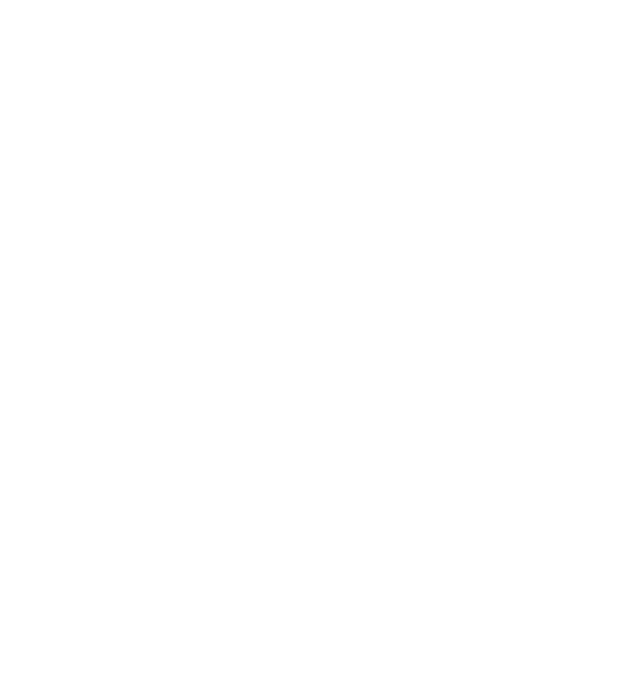
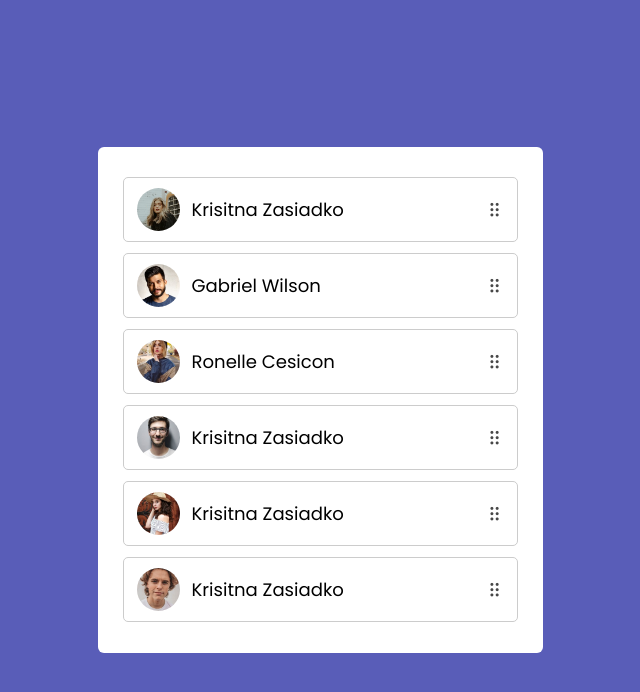
Before and after one commit to hmuaz/Drag-and-Drop-Sortable-List, a plain HTML site: page index.html in a window 1280 px wide. Shown: the whole page, without its empty margins (320-960 px from the left). Drawn offline with nearby package versions, Linux system fonts and the light colour scheme.

Commit message:
completed

```diff
--- a/index.html
+++ b/index.html
@@ -9,6 +9,52 @@
       rel="stylesheet"
       href="https://unicons.iconscout.com/release/v4.0.8/css/line.css"
     />
+    <script src="script.js" defer></script>
   </head>
-  <body></body>
+  <body>
+    <ul class="sortable-list">
+      <li class="item" draggable="true">
+        <div class="details">
+          <img src="images/img-1.jpg" alt="" />
+          <span>Krisitna Zasiadko</span>
+        </div>
+        <i class="uil uil-draggabledots"></i>
+      </li>
+      <li class="item" draggable="true">
+        <div class="details">
+          <img src="images/img-2.jpg" alt="" />
+          <span>Gabriel Wilson</span>
+        </div>
+        <i class="uil uil-draggabledots"></i>
+      </li>
+      <li class="item" draggable="true">
+        <div class="details">
+          <img src="images/img-3.jpg" alt="" />
+          <span>Ronelle Cesicon</span>
+        </div>
+        <i class="uil uil-draggabledots"></i>
+      </li>
+      <li class="item" draggable="true">
+        <div class="details">
+          <img src="images/img-4.jpg" alt="" />
+          <span>Krisitna Zasiadko</span>
+        </div>
+        <i class="uil uil-draggabledots"></i>
+      </li>
+      <li class="item" draggable="true">
+        <div class="details">
+          <img src="images/img-5.jpg" alt="" />
+          <span>Krisitna Zasiadko</span>
+        </div>
+        <i class="uil uil-draggabledots"></i>
+      </li>
+      <li class="item" draggable="true">
+        <div class="details">
+          <img src="images/img-6.jpg" alt="" />
+          <span>Krisitna Zasiadko</span>
+        </div>
+        <i class="uil uil-draggabledots"></i>
+      </li>
+    </ul>
+  </body>
 </html>
--- a/script.js
+++ b/script.js
@@ -0,0 +1,26 @@
+const sortableList = document.querySelector(".sortable-list");
+const items = document.querySelectorAll(".item");
+
+items.forEach((item) => {
+  item.addEventListener("dragstart", () => {
+    setTimeout(() => item.classList.add("dragging"), 0);
+  });
+
+  item.addEventListener("dragend", () => item.classList.remove("dragging"));
+});
+
+const initSortableList = (e) => {
+  e.preventDefault();
+  const draggingItem = sortableList.querySelector(".dragging");
+
+  const siblings = [...sortableList.querySelectorAll(".item:not(.dragging)")];
+
+  let nextSibling = siblings.find((sibling) => {
+    return e.clientY <= sibling.offsetTop + sibling.offsetHeight / 2;
+  });
+
+  sortableList.insertBefore(draggingItem, nextSibling);
+};
+
+sortableList.addEventListener("dragover", initSortableList);
+sortableList.addEventListener("dragenter", (e) => e.preventDefault());
--- a/style.css
+++ b/style.css
@@ -6,3 +6,55 @@
   box-sizing: border-box;
   font-family: "Poppins", sans-serif;
 }
+
+body {
+    display: flex;
+    align-items: center;
+    justify-content: center;
+    min-height: 100vh;
+    background: #595DB8;
+}
+
+.sortable-list{
+    background: #fff;
+    width: 445px;
+    border-radius: 6px;
+    padding: 30px 25px 20px;
+}
+
+.sortable-list .item {
+    list-style: none;
+    display: flex;
+    border-radius: 5px;
+    margin-bottom: 11px;
+    padding: 10px 13px;
+    align-items: center;
+    border: 1px solid #ccc;
+    justify-content: space-between;
+}
+
+.item .details {
+    display: flex;
+    align-items: center;
+}
+
+.item .details img{
+    width: 43px;
+    height: 43px;
+    margin-right: 12px;
+    object-fit: cover;
+    border-radius: 50%;
+}
+
+.item .details span{
+    font-size: 1.13rem;
+}
+
+.item i {
+    color: #474747;
+    font-size: 1.13rem;
+}
+
+.item.dragging :where(.details, i){
+    opacity: 0;
+}
```
Also changed, not shown: images/img-1.jpg (added), images/img-2.jpg (added), images/img-3.jpg (added), images/img-4.jpg (added), images/img-5.jpg (added), images/img-6.jpg (added).
